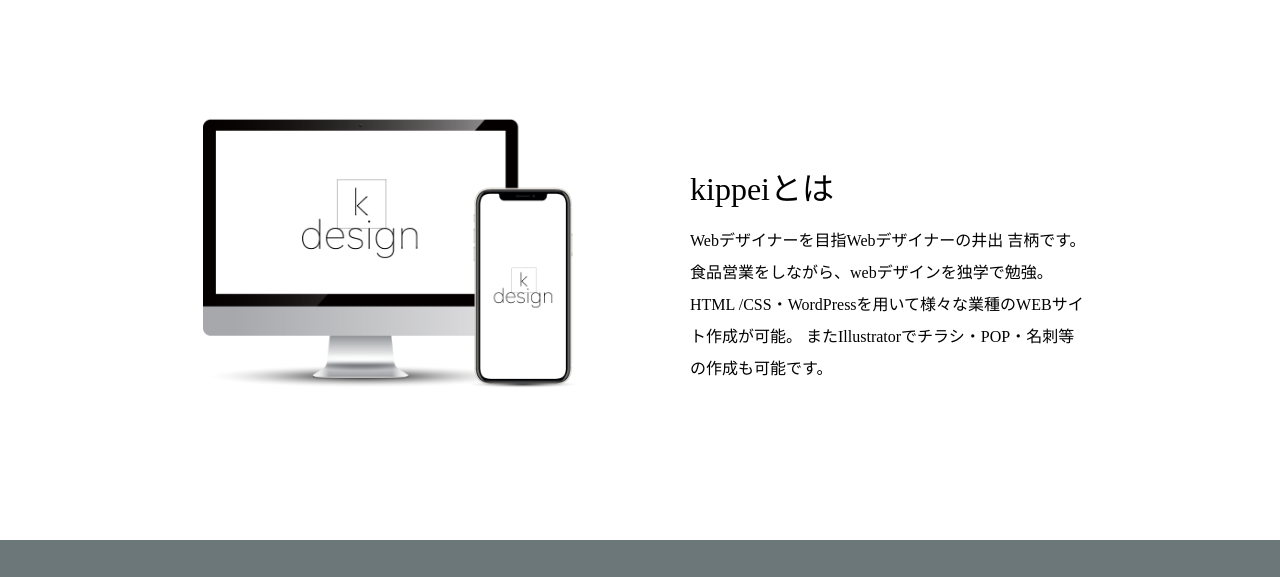
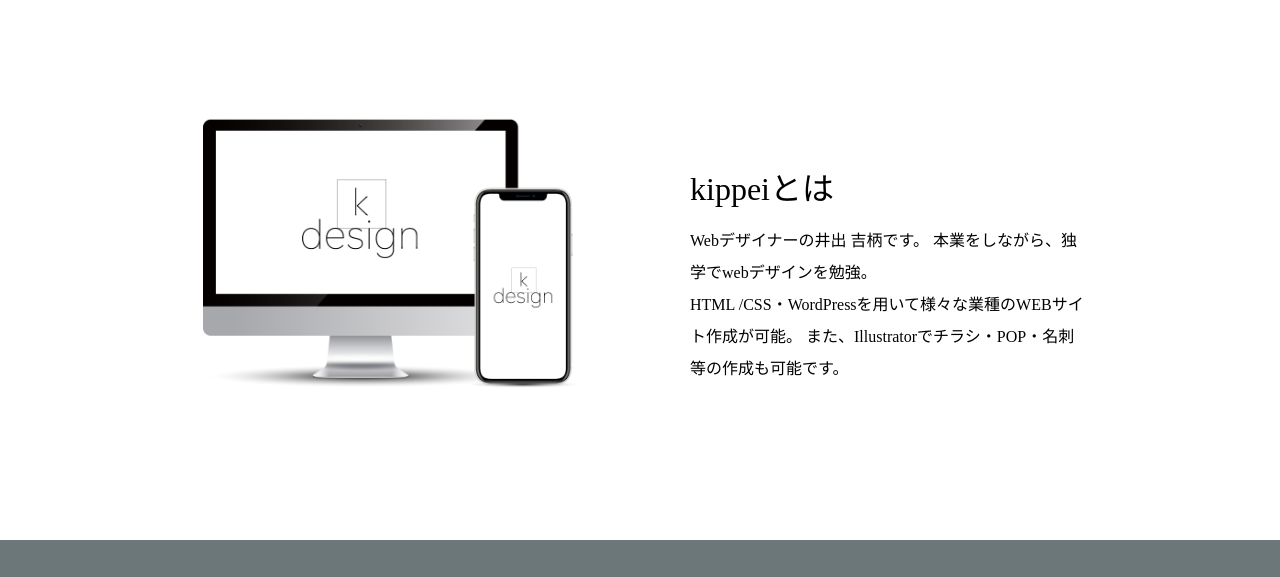
Before and after one commit to kippei-7145/portforio_webdesigner_kippei.github.io, a plain HTML site: page index.html in a window 1280 px wide. Shown: the part 621-1198 px from the top of the page. Drawn offline with Linux system fonts and the light colour scheme.

Commit message:
Add files via upload

```diff
--- a/index.html
+++ b/index.html
@@ -78,10 +78,10 @@
           </div>
           <div class="text-home">
             <p class="ttl">kippeiとは</p>
-            <p class="description">Webデザイナーを目指Webデザイナーの井出 吉柄です。
-              食品営業をしながら、webデザインを独学で勉強。<br>
+            <p class="description">Webデザイナーの井出 吉柄です。
+              本業をしながら、独学でwebデザインを勉強。<br>
               HTML /CSS・WordPressを用いて様々な業種のWEBサイト作成が可能。
-              またIllustratorでチラシ・POP・名刺等の作成も可能です。
+              また、Illustratorでチラシ・POP・名刺等の作成も可能です。
             </p>
           </div>
         </div>
```
